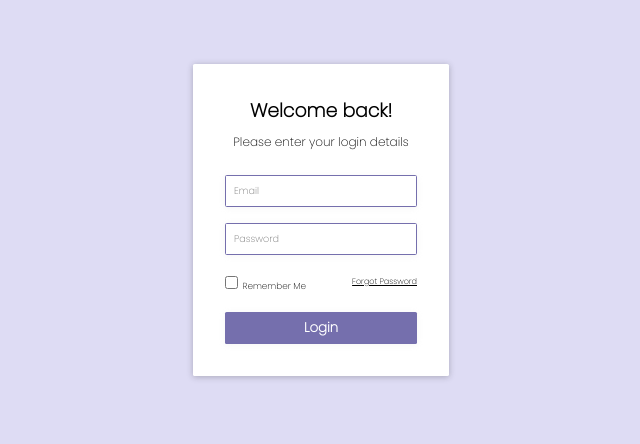
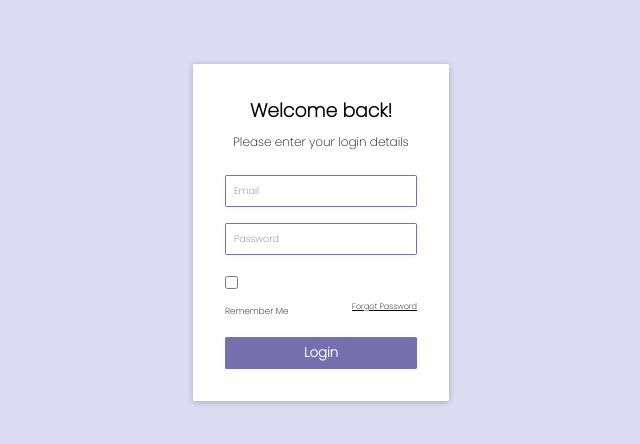
Before and after one commit to Avu0s/Login, a plain HTML site: page index.html in a window 1280 px wide. Shown: the whole page, without its empty margins (319-959 px from the left). Drawn offline with Linux system fonts and the light colour scheme.

Commit message:
Update index.html

```diff
--- a/index.html
+++ b/index.html
@@ -1,5 +1,6 @@
 <!DOCTYPE html>
 <html lang="en">
+
 <head>
     <meta charset="UTF-8">
     <meta http-equiv="X-UA-Compatible" content="IE=edge">
@@ -7,24 +8,26 @@
     <link rel="stylesheet" href="style.css">
     <title>Login</title>
 </head>
+
 <body>
     <div class="modal">
         <h3>Welcome back!</h1>
         <p>Please enter your login details</p>
         <div class="content">
             <form action="#">
-               <input type="email" name ="email" class="box" placeholder="Email" required>
-               <input type="password" name ="password" class="box" placeholder="Password" id="pass" required>
-
-               <label for="checkbox">
-                  <input type="checkbox" name="checkbox" id="checkbox" name="rmbr">
-                    <span id="check">Remember Me</span>
-               </label>
-               <span id="forgot">Forgot Password</span>
-               <button type="submit" id="login">Login</button>
+                <input type="email" name="email" class="box" placeholder="Email" required>
+                <input type="password" name="password" class="box" placeholder="Password" id="pass" required>
+                <div id="wrap">
+                    <input type="checkbox" name="checkbox" id="checkbox">
+                    <div id="chk">
+                        <label for="checkbox" id="check">Remember Me</label>
+                        <span id="forgot">Forgot Password</span>
+                    </div>
+                </div>
+                <button type="submit" id="login">Login</button>
             </form>
         </div>
     </div>
-    <script src="app.js"></script>
 </body>
+
 </html>
```
